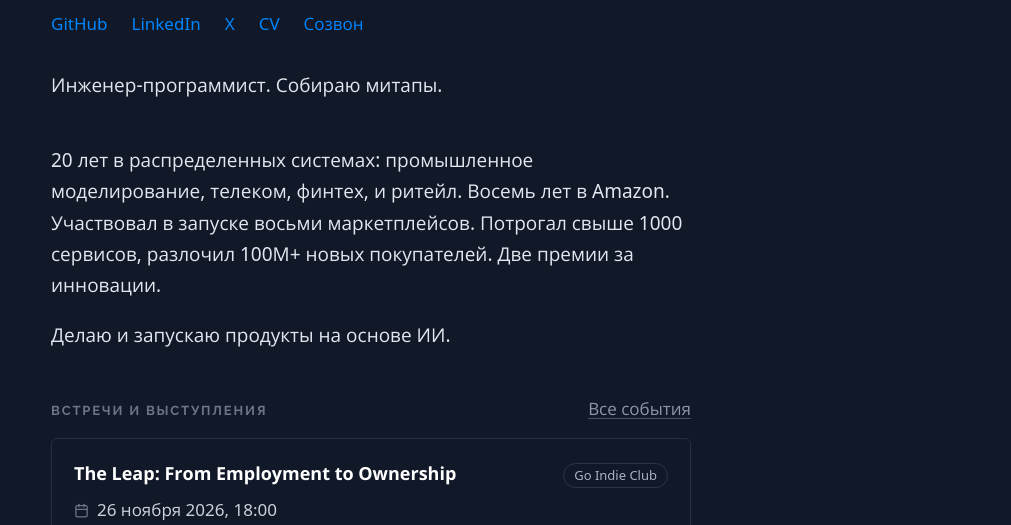
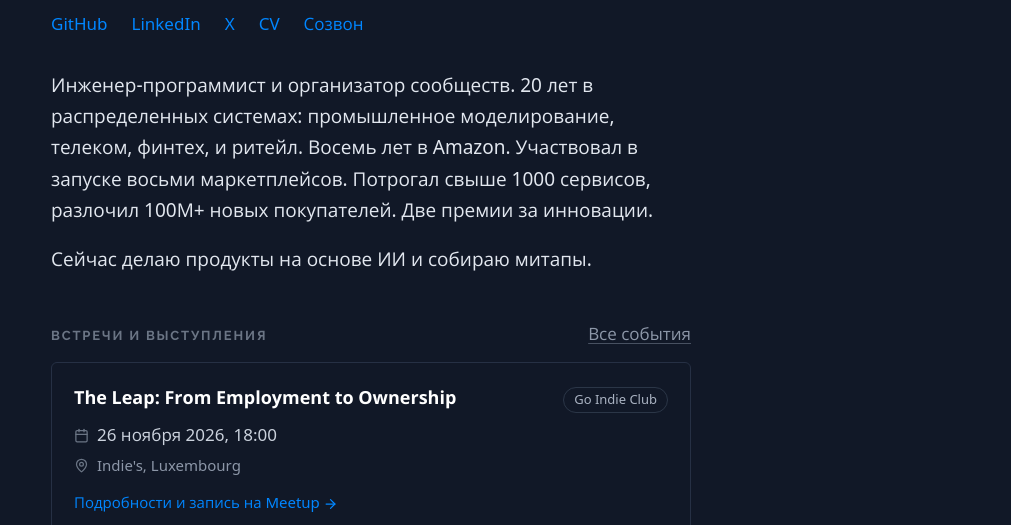
Before and after one commit to donmutti/donmutti, a plain HTML site: page ru/index.html in a window 1280 px wide. Shown: the part 275-800 px from the top of the page, without its empty margins (269-1280 px from the left). Drawn offline with Linux system fonts and the light colour scheme; a script that the page names is missing; a web font is replaced by a local one.

Commit message:
Align the RU intro with the EN version

```diff
--- a/ru/index.html
+++ b/ru/index.html
@@ -428,11 +428,9 @@
       <a href="/call">Созвон</a>
     </nav>
 
-    <p class="lede">Инженер-программист. Собираю митапы.</p>
+    <p class="lede">Инженер-программист и организатор сообществ. 20 лет в распределенных системах: промышленное моделирование, телеком, финтех, и ритейл. Восемь лет в Amazon. Участвовал в запуске восьми маркетплейсов. Потрогал свыше 1000 сервисов, разлочил 100М+ новых покупателей. Две премии за инновации.</p>
 
-    <p class="lede">20 лет в распределенных системах: промышленное моделирование, телеком, финтех, и ритейл. Восемь лет в Amazon. Участвовал в запуске восьми маркетплейсов. Потрогал свыше 1000 сервисов, разлочил 100М+ новых покупателей. Две премии за инновации.</p>
-
-    <p class="lede now">Делаю и запускаю продукты на основе ИИ.</p>
+    <p class="lede now">Сейчас делаю продукты на основе ИИ и собираю митапы.</p>
 
     <section>
       <div class="sec-head">
```
